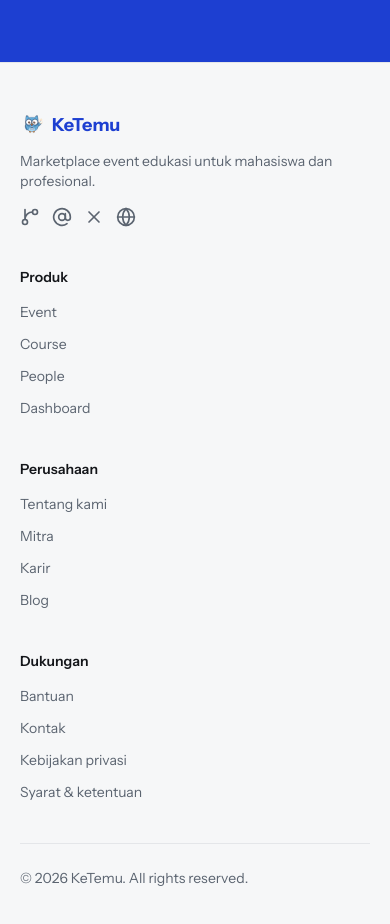
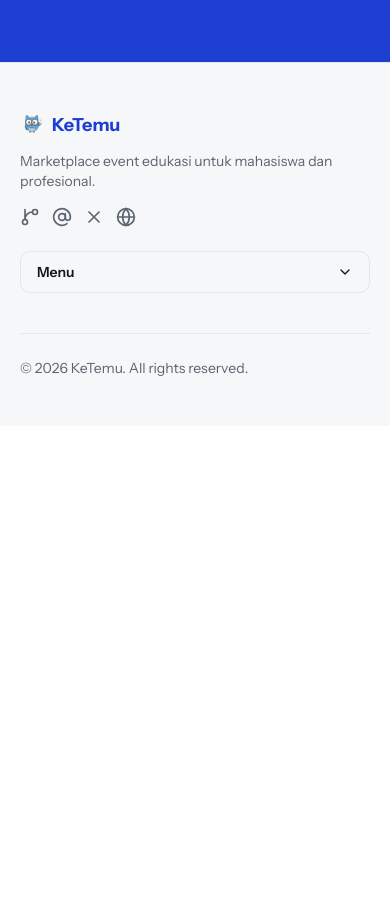
Before and after one commit to VickyIbr/CSUI-Ketemu, a React (Vite) app: page / in a window 390 px wide. Shown: the part 6241-7165 px from the top of the page. After the commit the page ends 6667 px from the top, so only its background shows below. Built offline with nearby package versions, Linux system fonts and the light colour scheme.

Commit message:
feat(footer): mobile accordion — collapsible menu to keep footer compact

```diff
--- a/src/components/layout/site-footer.tsx
+++ b/src/components/layout/site-footer.tsx
@@ -1,5 +1,6 @@
 import { Link } from "react-router-dom"
-import { GitBranch, AtSign, X, Globe } from "lucide-react"
+import { useState } from "react"
+import { GitBranch, AtSign, X, Globe, ChevronDown } from "lucide-react"
 
 const socials = [
   { icon: GitBranch, href: "https://github.com/VickyIbr/CSUI-Ketemu", label: "GitHub" },
@@ -39,11 +40,14 @@ const footerLinks = [
 ]
 
 export function SiteFooter() {
+  const [open, setOpen] = useState(false)
+
   return (
     <footer className="border-t border-line bg-paper-2">
       <div className="container mx-auto max-w-[1160px] px-5 py-12">
-        <div className="grid gap-10 sm:grid-cols-2 lg:grid-cols-5">
-          <div className="lg:col-span-2">
+        {/* Brand + socials — always visible */}
+        <div className="flex flex-col gap-4 sm:flex-row sm:items-start sm:justify-between">
+          <div>
             <Link to="/" className="flex items-center gap-2 text-lg font-bold text-ink-blue">
               <img src="/icon/favicon-32x32.png" alt="KeTemu" className="h-6 w-6 rounded-full" />
               KeTemu
@@ -67,6 +71,8 @@ export function SiteFooter() {
             </div>
           </div>
 
+          {/* Desktop: 3 link columns side by side */}
+          <div className="hidden sm:grid sm:grid-cols-3 gap-8">
             {footerLinks.map((group) => (
               <div key={group.title} className="space-y-3">
                 <p className="text-sm font-semibold text-ink">{group.title}</p>
@@ -82,6 +88,38 @@ export function SiteFooter() {
               </div>
             ))}
           </div>
+        </div>
+
+        {/* Mobile: collapsible menu to keep footer compact */}
+        <div className="mt-6 sm:hidden">
+          <button
+            type="button"
+            onClick={() => setOpen((v) => !v)}
+            className="flex w-full items-center justify-between rounded-md border border-line px-4 py-2.5 text-sm font-semibold text-ink transition-colors hover:bg-muted/50"
+            aria-expanded={open}
+          >
+            Menu
+            <ChevronDown className={`h-4 w-4 transition-transform ${open ? "rotate-180" : ""}`} />
+          </button>
+          {open && (
+            <div className="mt-3 grid grid-cols-1 gap-4">
+              {footerLinks.map((group) => (
+                <div key={group.title} className="space-y-2">
+                  <p className="text-sm font-semibold text-ink">{group.title}</p>
+                  <ul className="space-y-1">
+                    {group.items.map((item) => (
+                      <li key={item.label}>
+                        <Link to={item.href} className="text-sm text-ink-soft transition-colors hover:text-ink-blue">
+                          {item.label}
+                        </Link>
+                      </li>
+                    ))}
+                  </ul>
+                </div>
+              ))}
+            </div>
+          )}
+        </div>
 
         <div className="mt-10 border-t border-line pt-6 text-sm text-ink-soft">
           © {new Date().getFullYear()} KeTemu. All rights reserved.
```
Lines whose indentation alone changed are shown as unchanged.
